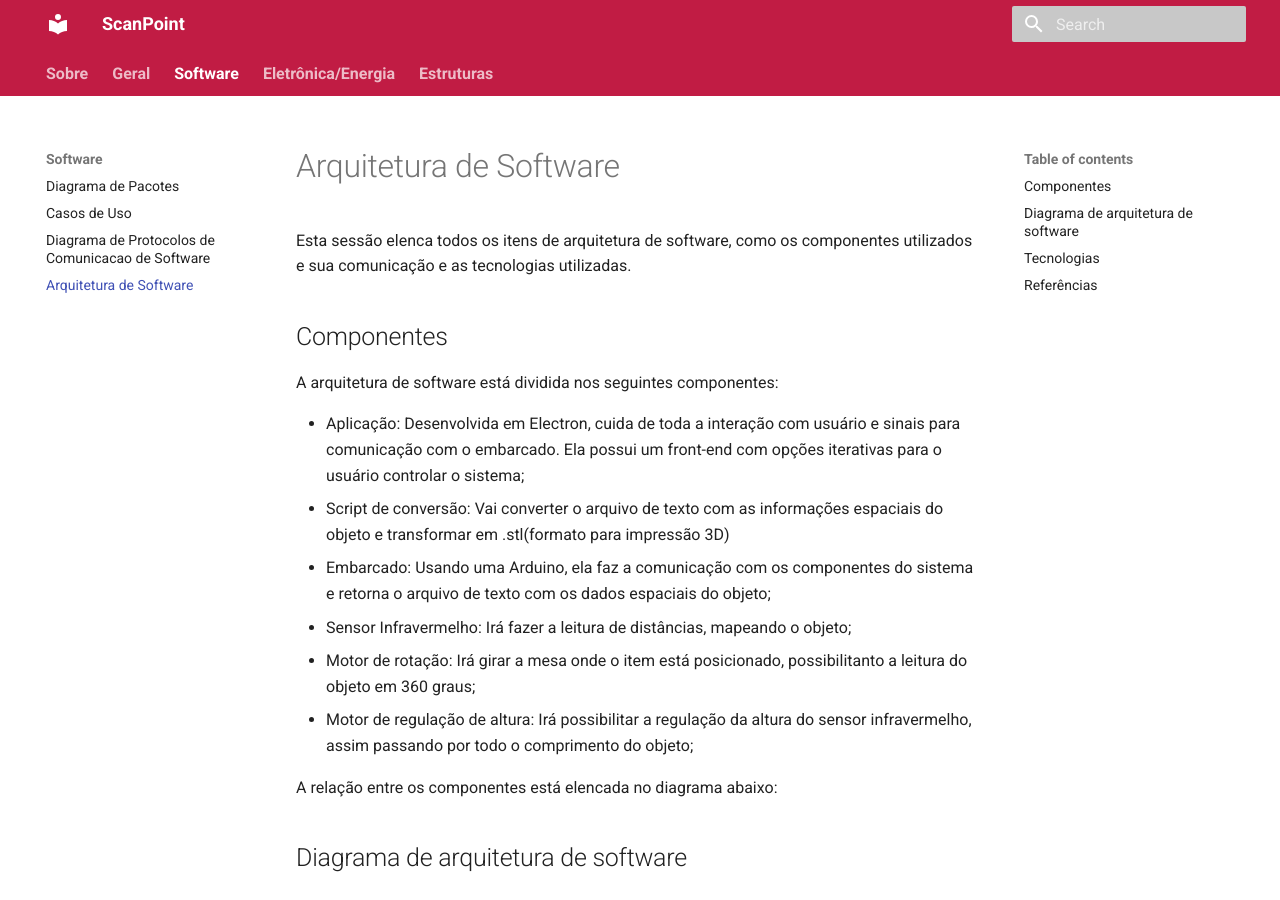
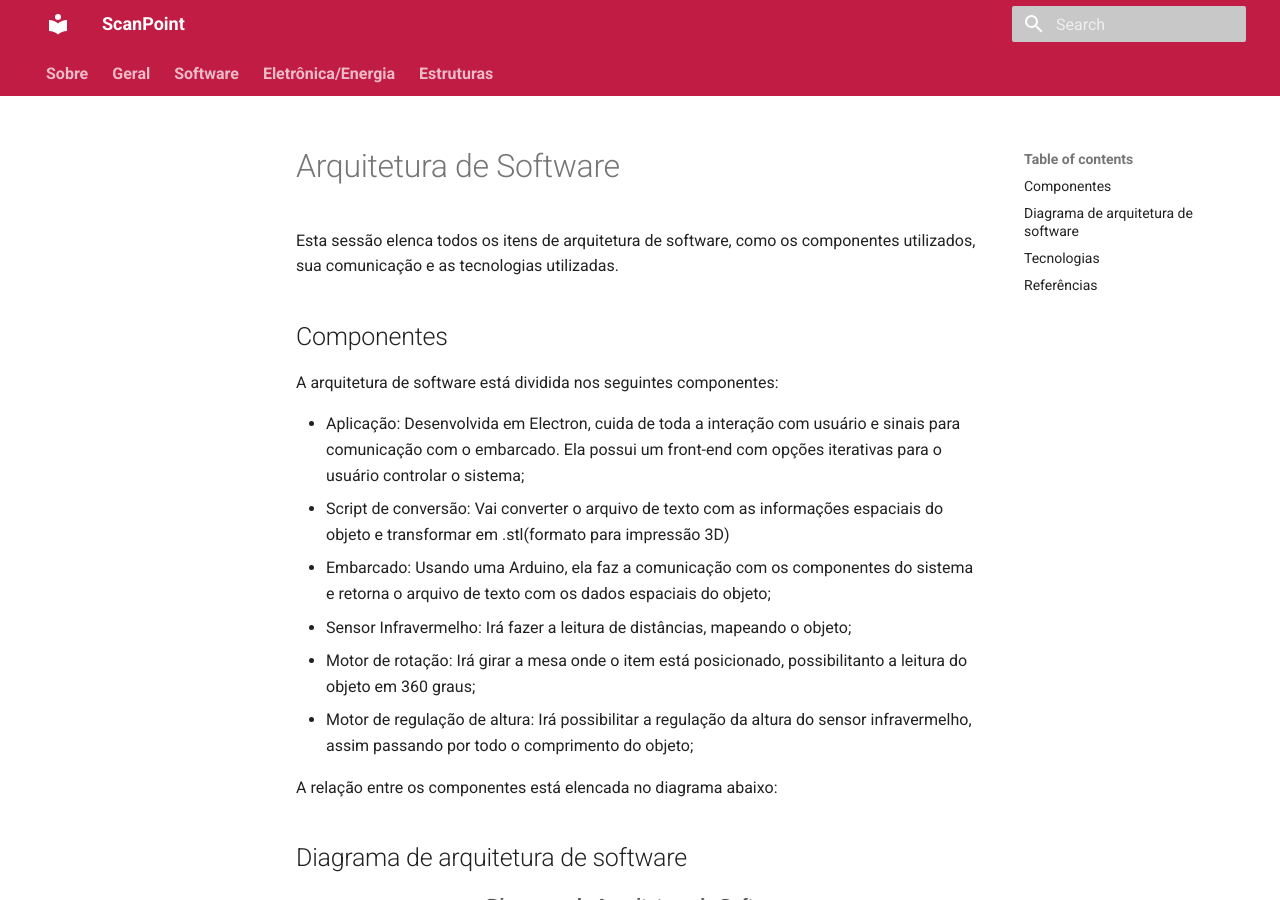
Before and after one commit to Calcioft/ScanPoint, an MkDocs documentation site: the page built from docs/software/arquitetura.md, in a window 1280 px wide and 900 px high. Built offline with MkDocs 1.6.1 and Material for MkDocs 9.7.7, drawn with Linux system fonts in a browser that asks for light colours.

Commit message:
adicionado arquivo de subsistema de software e processamento pointcloud

```diff
--- a/docs/software/arquitetura.md
+++ b/docs/software/arquitetura.md
@@ -1,7 +1,7 @@
 
 # Arquitetura de Software
 
-Esta sessão elenca todos os itens de arquitetura de software, como os componentes utilizados e sua comunicação e as tecnologias utilizadas.
+Esta sessão elenca todos os itens de arquitetura de software, como os componentes utilizados, sua comunicação e as tecnologias utilizadas.
 
 ## Componentes
 
@@ -18,7 +18,7 @@
 
 ## Diagrama de arquitetura de software
 
-![](/docs/assets/software/diagrama-arquitetura.png)
+![](/assets/software/diagrama-arquitetura.png)
 
 ## Tecnologias
 
--- a/mkdocs.yml
+++ b/mkdocs.yml
@@ -33,7 +33,7 @@
       - Diagrama de Pacotes: software/diagrama-de-pacotes.md
       - Casos de Uso: software/casos-de-uso.md
       - Diagrama de Protocolos de Comunicacao de Software: software/protocolos-de-comunicacao-software.md
-      - Arquitetura de Software: software/arquitetura.md
+      - Arquitetura de Subsistema de Software: software/subsistema-software.md
   - Eletrônica/Energia:
       - Exemplo: eletronica-energia/exemplo.md
   - Estruturas:
```
Also changed, not shown: docs/software/subsistema-software.md (added, +21 -0 lines).
